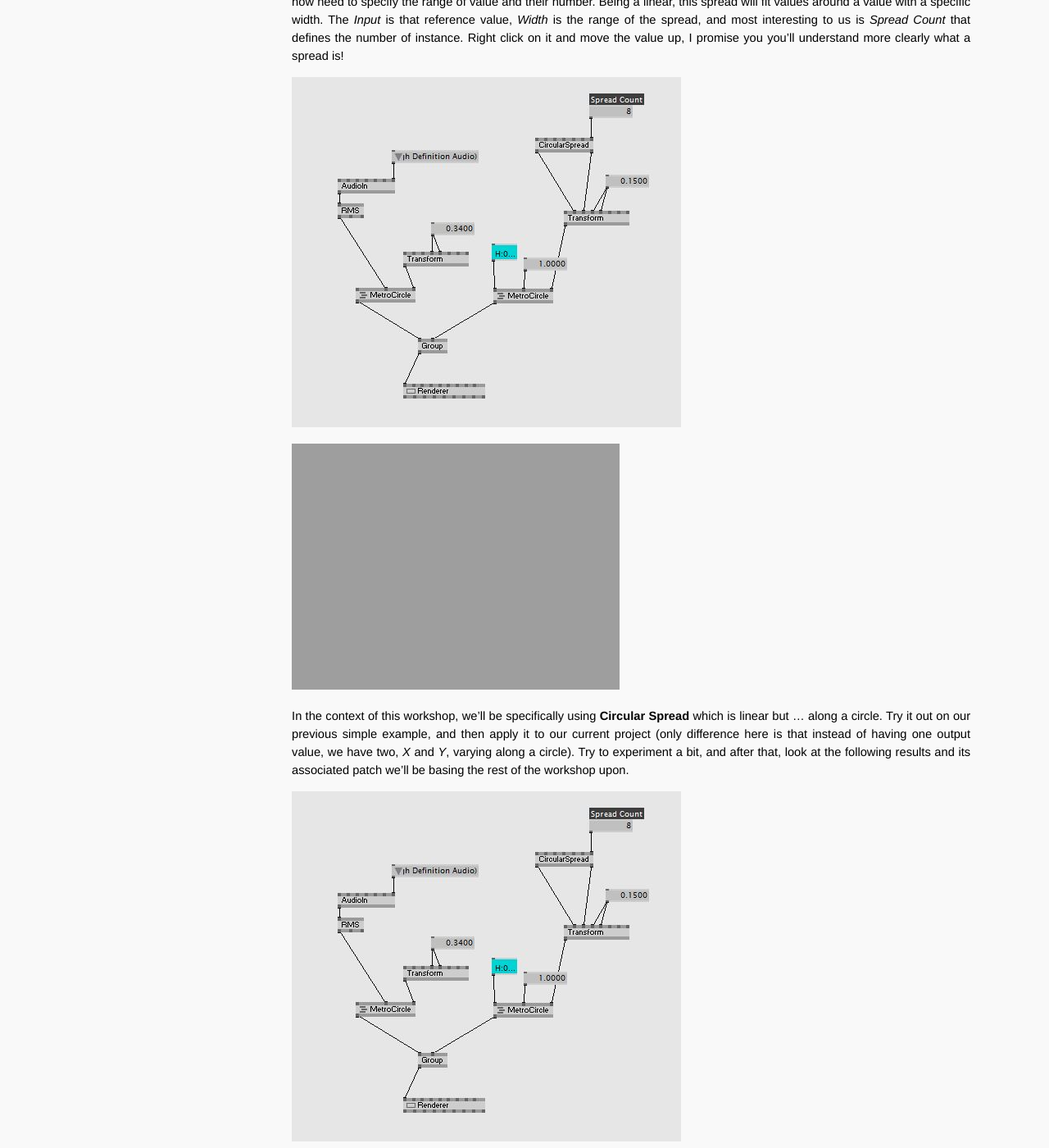
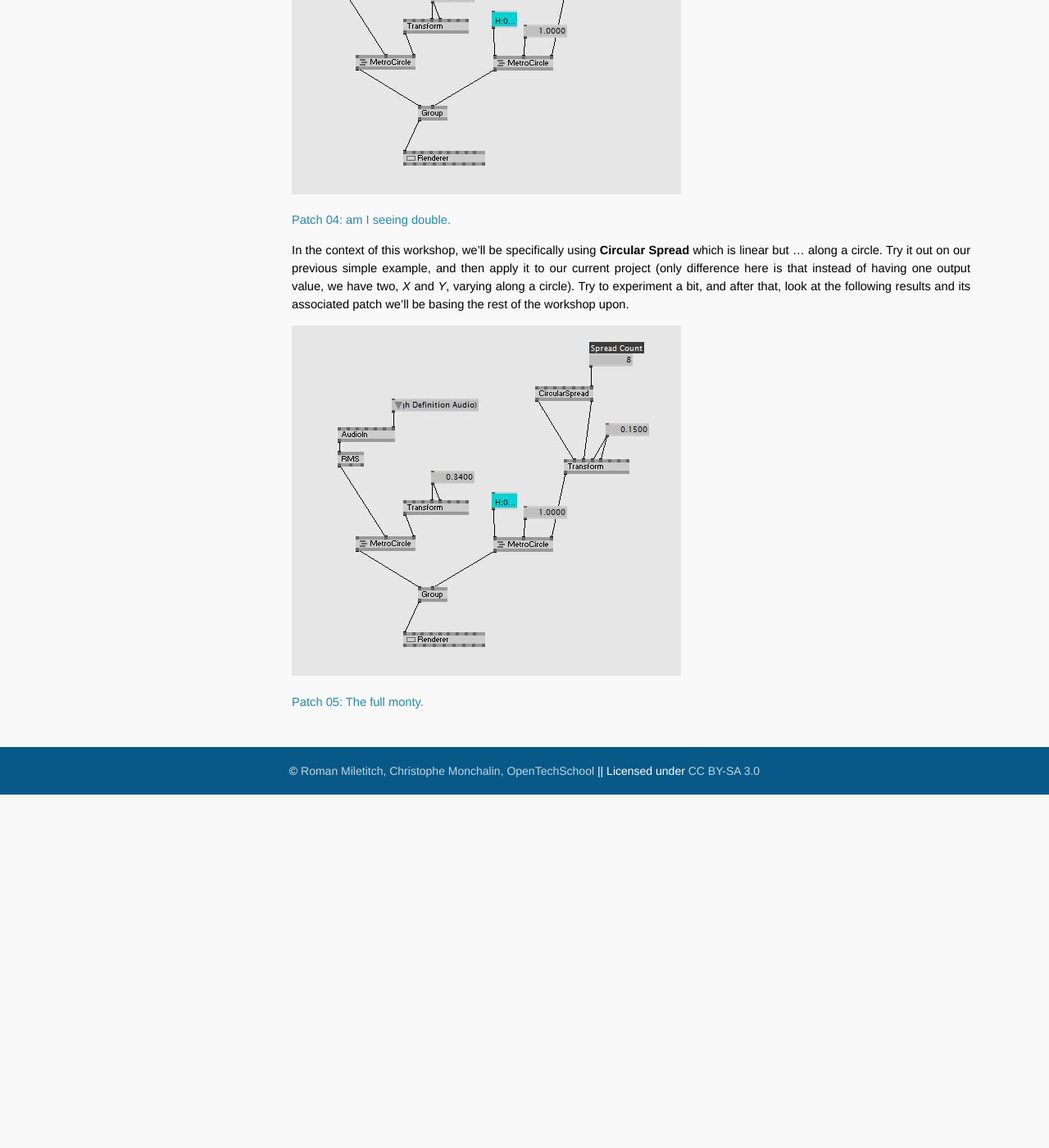
Before and after one commit to OpenTechSchool-Brussels/interactive-installations-with-VVVV, a Jekyll site: the page built from Spread-and-retract.markdown, in a window 1280 px wide and 1400 px high, scrolled down 2131 px. Shown: the whole window at 82% size. Built offline with Jekyll 4.4.1, drawn with Linux system fonts in a browser that asks for light colours; Markdown is read by kramdown in place of the engine named in the settings; after the commit the page ends 3100 px from its top, so only the background shows below that.

Commit message:
Update Spread-and-retract.markdown

```diff
--- a/Spread-and-retract.markdown
+++ b/Spread-and-retract.markdown
@@ -16,7 +16,7 @@
 
 ![](assets/Ex04-03.JPG)
 
-![Patch 03: nxt sttn...](assets/Ex04.v4p)
+[Patch 03: nxt sttn...](assets/Ex04.v4p)
 
 In order to see its inside, just double right click on it, you can still make modification of this sub-patche if you want to update it. Be careful tho, don't close with *Ctrl-W* (risk losing everything) but close with *Alt-3*. Usually the input and output pins that are created are the one you want, but if you want to add or delete some, just add some **IOBox** (as a feed or as a result of the patch) or delete the one that are already here.
 
@@ -30,10 +30,10 @@
 
 ![](assets/Ex04-04.JPG)
 
-![Patch 04: am I seeing double. ](assets/Ex04_01.v4p)
+[Patch 04: am I seeing double. ](assets/Ex04_01.v4p)
 
 In the context of this workshop, we'll be specifically using **Circular Spread** which is linear but ... along a circle. Try it out on our previous simple example, and then apply it to our current project (only difference here is that instead of having one output value, we have two, *X* and *Y*, varying along a circle). Try to experiment a bit, and after that, look at the following results and its associated patch we'll be basing the rest of the workshop upon.
 
 ![](assets/Ex04-04.JPG)
 
-![Patch 05: The full monty.](assets/Ex04_01.v4p)
+[Patch 05: The full monty.](assets/Ex04_01.v4p)
```
